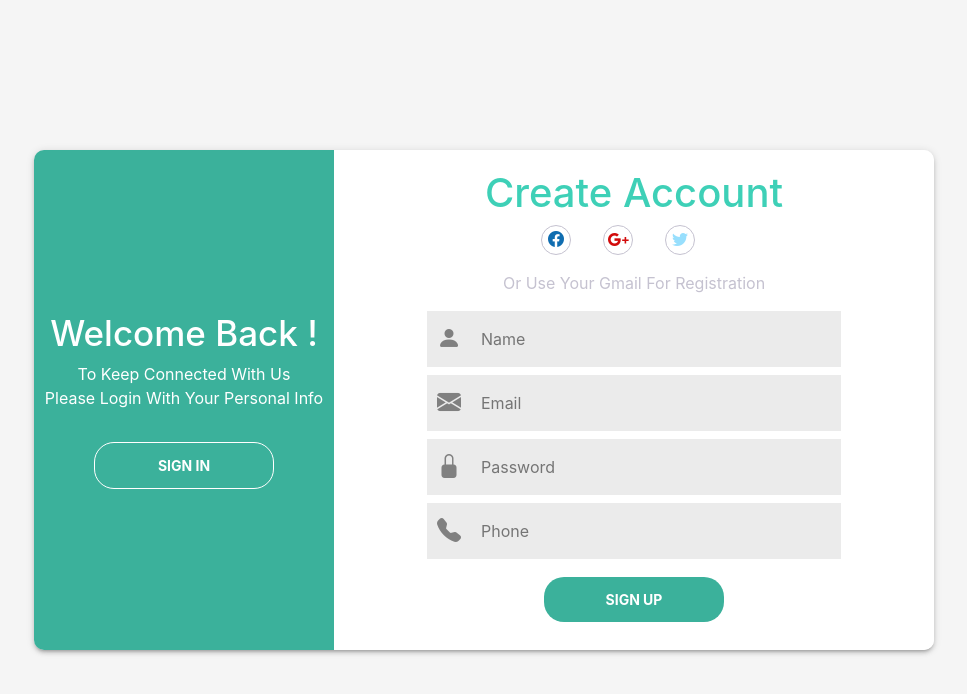
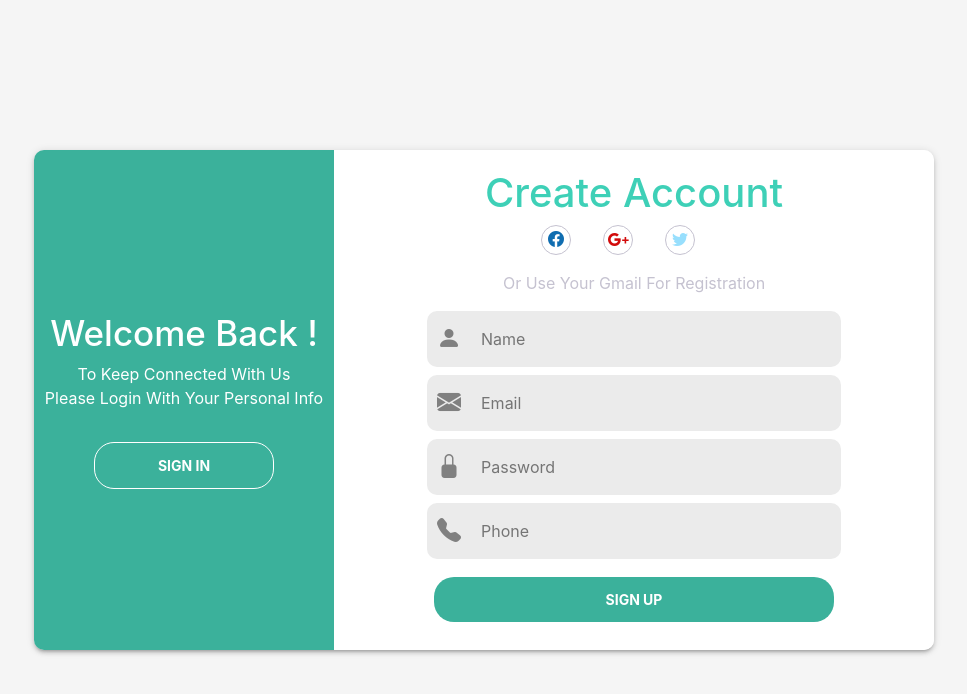
Before and after one commit to vivek738/SpotlessZone_Website, a React (Create React App) app: page /signup in a window 1280 px wide. Shown: the top 694 px of the page, without its empty margins (156-1123 px from the left). Built offline with nearby package versions, Linux system fonts and the light colour scheme.

Commit message:
making changes on signup

```diff
--- a/src/Components/SignUp/styles.module.css
+++ b/src/Components/SignUp/styles.module.css
@@ -110,6 +110,8 @@
   /* min-width: 50px; */
   text-align: center;
   font-size: 1.5rem;
+  border-top-left-radius: 10px;
+	border-bottom-left-radius: 10px;
 }
 
 .inputField {
@@ -118,6 +120,8 @@
   outline: none;
   border: none;
   background-color: #ebebeb;
+  border-top-right-radius: 10px;
+	border-bottom-right-radius: 10px;
 }
 .error_msg,
 .success_msg {
@@ -145,14 +149,23 @@
   font-size: 14px;
   cursor: pointer;
 }
+.green_btn{
+  width: 100% !important;
+}
 .white_btn{
 	background-color: transparent !important;
 	border: 1px solid #fff;
 	color: #fff;
 }
 
+.white_btn:hover{
+  background-color: #fff !important;
+  color: #3ed0b7;
+}
+
 .green_btn {
   background-color: #3bb19b;
   color: white;
   margin: 10px;
+  text-align: center;
 }
```
